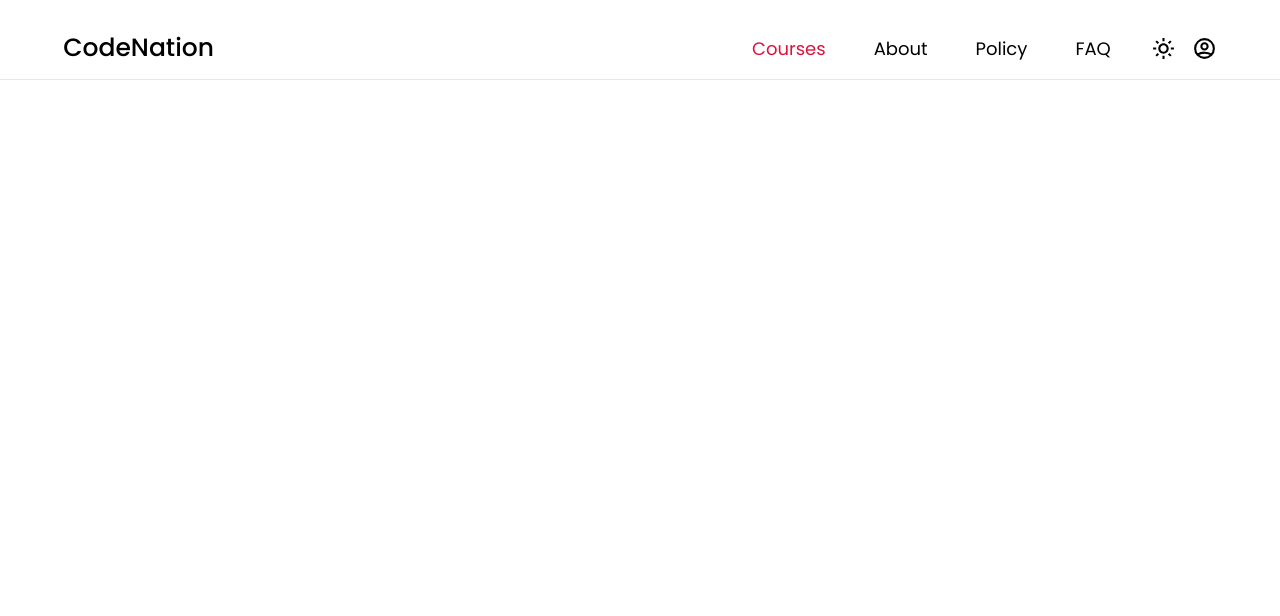
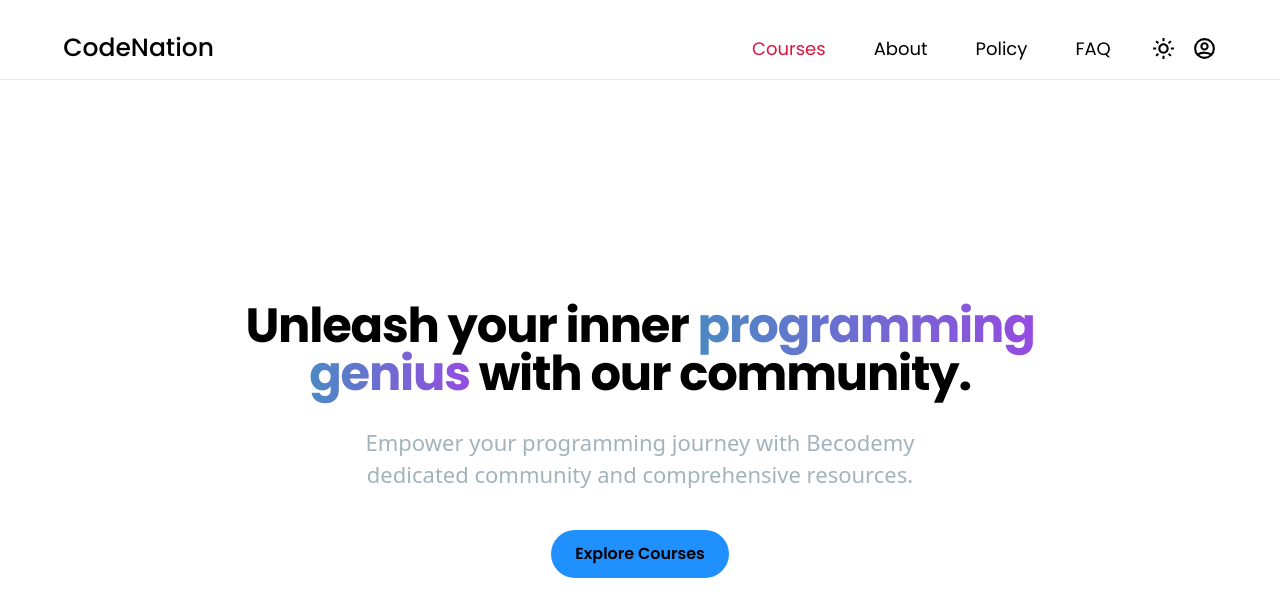
Before and after one commit to Bobby-coder/CodeNation, a Next.js app in the folder client/: page / in a window 1280 px wide. Shown: the top 616 px of the page. Built offline with nearby package versions, Linux system fonts and the light colour scheme.

Commit message:
Hero component added

```diff
--- /dev/null
+++ b/client/app/components/Hero.tsx
@@ -0,0 +1,49 @@
+import Link from "next/link";
+import { FC } from "react";
+type HeroProps = {};
+
+const Hero: FC<HeroProps> = function (props) {
+  return (
+    <>
+      <div className="w-[95%] m-auto flex justify-center items-center h-[70vh] 800px:h-[90vh] translate-y-0 opacity-100 transition-all duration-1000 ease-in-out">
+        <div className="w-[90%] 800px:w-[80%]">
+          {/*Heading*/}
+          <h1 className="font-extrabold text-[25px] leading-[35px] sm:text-3xl lg:text-5xl tracking-tight text-center text-black dark:text-white font-Poppins 800px:leading-[60px]">
+            Unleash your inner{" "}
+            <span className="bg-gradient bg-clip-text text-transparent">
+              programming
+            </span>{" "}
+            <br />
+            <span className="bg-gradient bg-clip-text text-transparent">
+              genius
+            </span>{" "}
+            with our community.
+          </h1>
+          <div className="pt-2"></div>
+          <div className="w-full text-center">
+            {/*Description for desktop screens*/}
+            <p className="800px:block hidden font-poppins 800px:text-[22px] 800px:leading-[32px] text-[16px] leading-[23px] font-normal text-[#A3B3BC] mt-5 mb-10">
+              Empower your programming journey with Becodemy <br /> dedicated
+              community and comprehensive resources.
+            </p>
+            {/*Description for mobile screens*/}
+            <p className="800px:hidden block font-poppins 800px:text-[22px] 800px:leading-[32px] text-[16px] leading-[25px] font-normal text-[#A3B3BC] mt-5 mb-10">
+              Empower your programming journey with Becodemy dedicated community
+              and comprehensive resources.
+            </p>
+            {/*Explore courses button*/}
+            <div className="flex w-full justify-center font-Poppins font-[600]">
+              <Link href="/courses">
+                <div className="flex flex-row justify-center items-center py-3 px-6 rounded-full cursor-pointer bg-[#2190ff] min-h-[45px] w-full text-[16px] font-Poppins font-semibold">
+                  Explore Courses
+                </div>
+              </Link>
+            </div>
+          </div>
+        </div>
+      </div>
+    </>
+  );
+};
+
+export default Hero;
--- a/client/app/page.tsx
+++ b/client/app/page.tsx
@@ -2,6 +2,7 @@
 import { FC, useState } from "react";
 import Heading from "./utils/Heading";
 import Header from "./components/Header";
+import Hero from "./components/Hero";
 
 interface PageProps {}
 
@@ -18,6 +19,8 @@ const Page: FC<PageProps> = (props) => {
       />
 
       <Header open={open} setOpen={setOpen} activeItem={activeItem} />
+
+      <Hero />
     </div>
   );
 };
```
